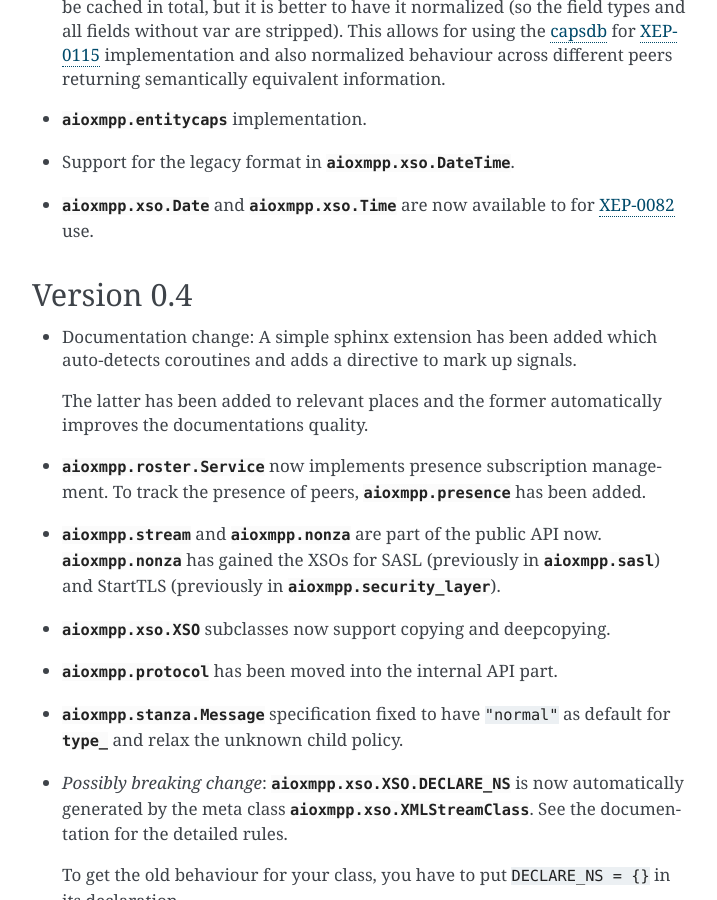
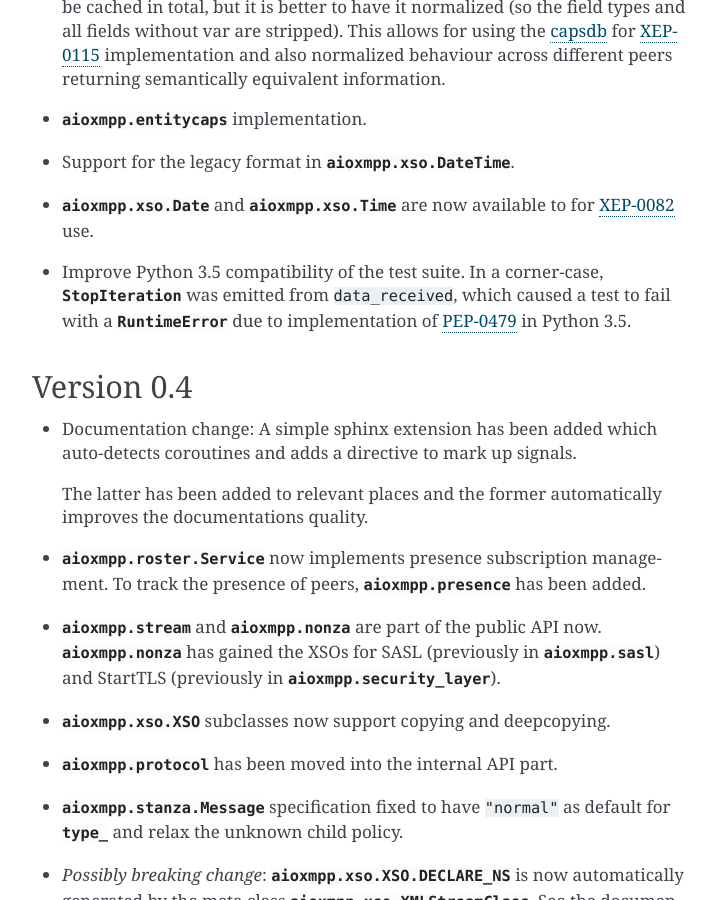
Before and after one commit to horazont/aioxmpp, a Sphinx documentation site: the page built from docs/api/changelog.rst, in a window 1280 px wide and 900 px high, scrolled down 806 px. Shown: the whole window, without its empty margins (388-1105 px from the left). Built offline with Sphinx 7.4.7, drawn with Linux system fonts in a browser that asks for light colours.

Commit message:
Add changelog entry for compatibility fix

```diff
--- a/docs/api/changelog.rst
+++ b/docs/api/changelog.rst
@@ -56,6 +56,13 @@ Version 0.5
   for `XEP-0082`__ use.
 
   __ https://xmpp.org/extensions/xep-0082.html
+
+* Improve Python 3.5 compatibility of the test suite. In a corner-case,
+  :class:`StopIteration` was emitted from ``data_received``, which caused a
+  test to fail with a :class:`RuntimeError` due to implementation of
+  `PEP-0479`__ in Python 3.5.
+
+  __ https://www.python.org/dev/peps/pep-0479/
 
 
 Version 0.4
```
